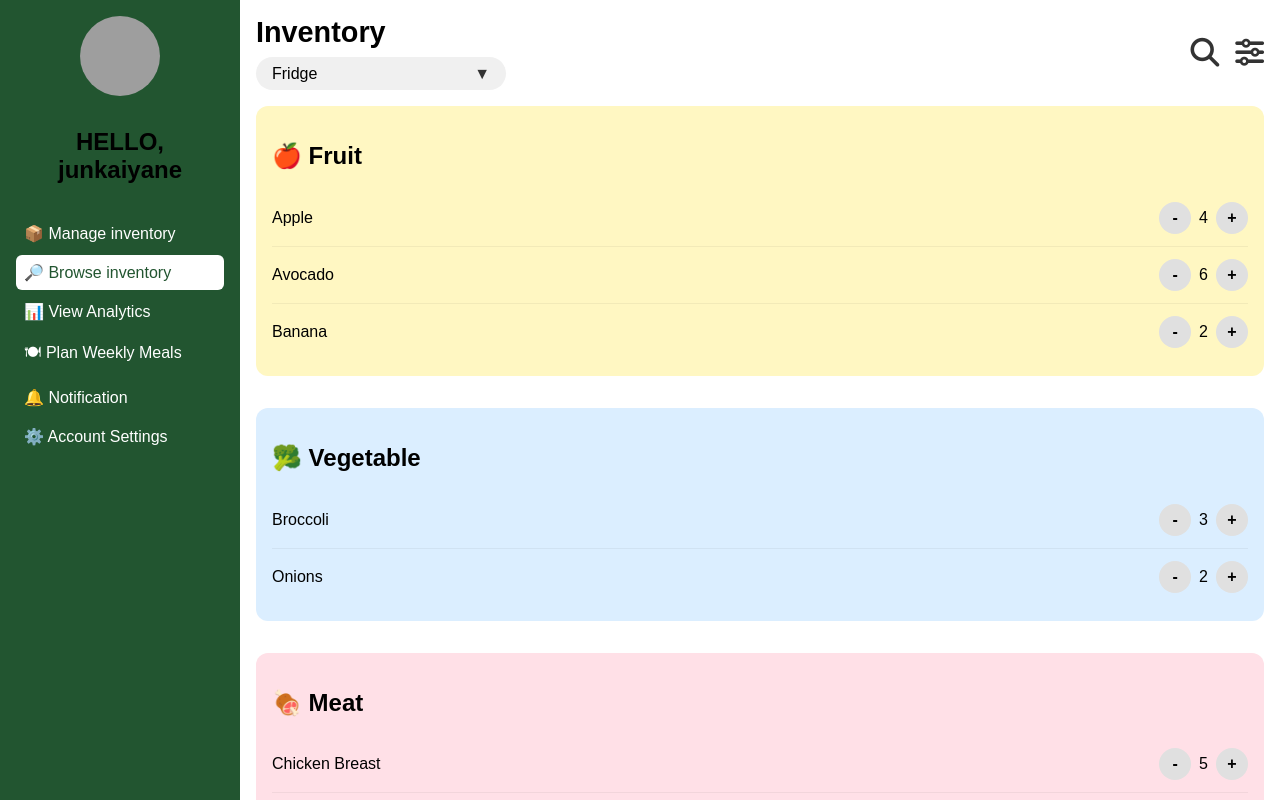
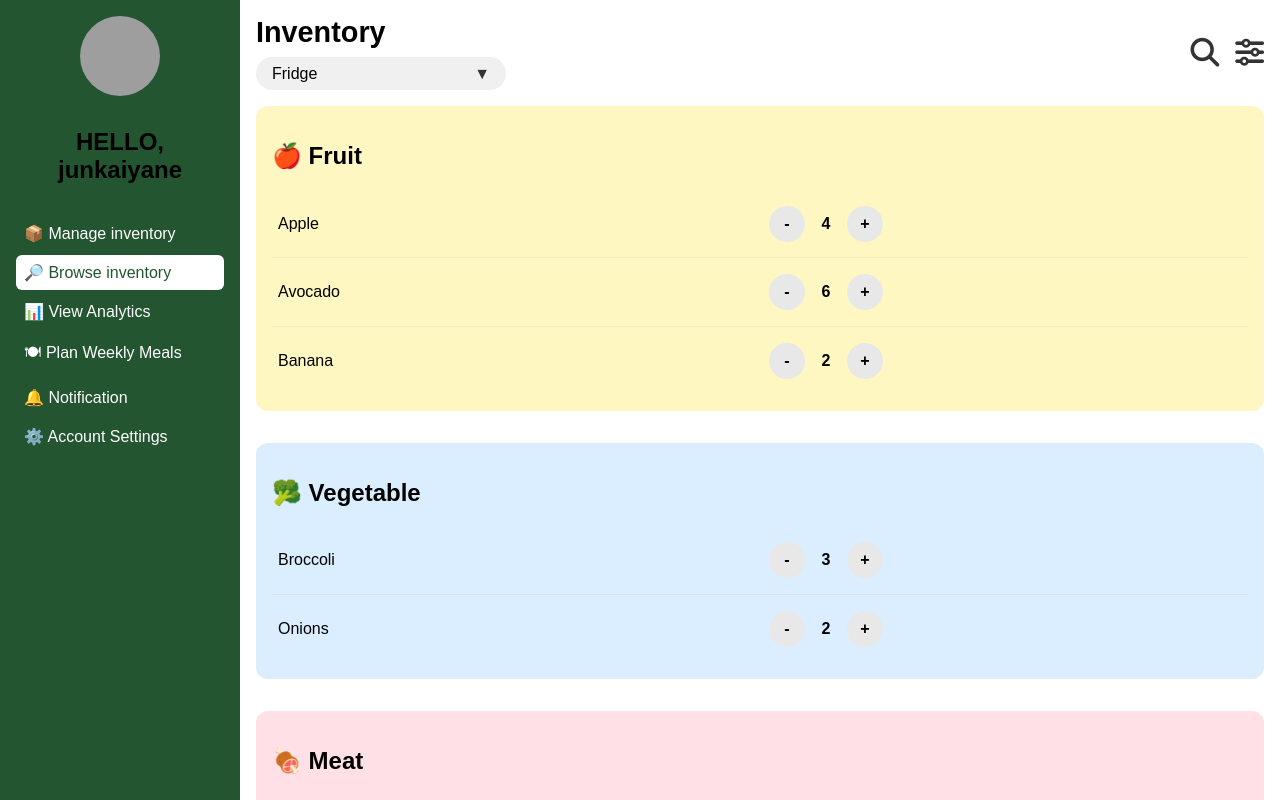
Before and after one commit to Jun20220703/bit216as, an Angular app: page /home in a window 1280 px wide. Both pictures are taken after a click on the button "Inventory". Shown: the top 800 px of the page. Built offline with nearby package versions, Linux system fonts and the light colour scheme; grey boxes are pictures that could not be loaded.

Commit message:
-qty+ done

```diff
--- a/src/app/components/browseFoodInventory/browse-inventory.component.css
+++ b/src/app/components/browseFoodInventory/browse-inventory.component.css
@@ -1,192 +1,145 @@
 /* Layout */
-.layout {
-  display: flex;
-  background-color: white;
+.layout { display: flex; background-color: white; }
+.content { flex: 1; padding: 1rem; }
+
+/* Header */
+.inventory-header { display: flex; align-items: center; justify-content: space-between; margin-bottom: 1rem; }
+.inventory-title label { display: block; font-size: 1.8rem; font-weight: bold; margin-bottom: 0.5rem; }
+
+/* Select */
+.select-wrapper { position: relative; width: 250px; }
+.select-wrapper select {
+  width: 100%; padding: 0.5rem 1rem; padding-right: 2.5rem;
+  border: none; border-radius: 60px; background-color: #f0f0f0; font-size: 1rem; outline: none; appearance: none; cursor: pointer;
+}
+.select-wrapper .custom-arrow { position: absolute; right: 1rem; top: 50%; transform: translateY(-50%); pointer-events: none; font-size: 1rem; color: #333; }
+
+/* Header icons */
+.header-icons { display: flex; align-items: center; gap: 1rem; }
+.header-icon { font-size: 1.8rem; cursor: pointer; color: #333; transition: color 0.2s; }
+.header-icon:hover { color: #007bff; }
+
+/* Search */
+.search-bar { margin: 0.5rem 0 1rem 0; }
+.search-bar input { width: 100%; max-width: 400px; padding: 0.5rem 1rem; border: 1px solid #ccc; border-radius: 30px; font-size: 1rem; outline: none; background-color: #f9f9f9; }
+
+/* Filter */
+.filter-panel { border: 1px solid #ccc; padding: 2rem; margin: 1rem 0; background-color: #f9f9f9; border-radius: 60px; }
+.filter-section { margin-bottom: 1.5rem; }
+.filter-section h3 { font-size: 1.1rem; font-weight: bold; margin-bottom: 0.8rem; }
+
+/* Category */
+.category { margin-bottom: 2rem; padding: 1rem; border-radius: 12px; }
+.category.fruit { background-color: #fff7c2; }
+.category.vegetable { background-color: #dbeeff; }
+.category.meat { background-color: #ffe0e7; }
+
+/* ---------- Item 行：三栏布局（name | quantity(center) | hover actions） ---------- */
+.item {
+  display: grid;
+  grid-template-columns: 1fr minmax(120px, 180px) minmax(160px, 320px);
+  gap: 12px;
+  align-items: center;
+  padding: 0.75rem 0;
+  border-bottom: 1px solid rgba(0,0,0,0.05);
 }
 
-.content {
-  flex: 1;
-  padding: 1rem;
-}
+/* 去掉最后一行下边线 */
+.item:last-child { border-bottom: none; }
 
-/* Header */
-.inventory-header {
-  display: flex;
-  align-items: center;
-  justify-content: space-between;
-  margin-bottom: 1rem;
-}
-
-.inventory-title label {
-  display: block;
-  font-size: 1.8rem;
-  font-weight: bold;
-  margin-bottom: 0.5rem;
-}
-
-/* Dropdown wrapper */
-.select-wrapper {
-  position: relative;
-  width: 250px;
-}
-
-.select-wrapper select {
-  width: 100%;
-  padding: 0.5rem 1rem;
-  padding-right: 2.5rem; /* space for arrow */
-  border: none;
-  border-radius: 60px;
-  background-color: #f0f0f0;
-  font-size: 1rem;
-  outline: none;
-  appearance: none;
-  cursor: pointer;
-}
-
-.select-wrapper .custom-arrow {
-  position: absolute;
-  right: 1rem;
-  top: 50%;
-  transform: translateY(-50%);
-  pointer-events: none;
-  font-size: 1rem;
-  color: #333;
-}
-
-/* Header icons */
-.header-icons {
-  display: flex;
-  align-items: center;
-  gap: 1rem;
-}
-
-.header-icon {
-  font-size: 1.8rem; /* bigger icon */
-  cursor: pointer;
-  color: #333;
-  transition: color 0.2s;
-}
-
-.header-icon:hover {
-  color: #007bff;
-}
-
-/* Search bar */
-.search-bar {
-  margin: 0.5rem 0 1rem 0;
-}
-
-.search-bar input {
-  width: 100%;
-  max-width: 400px;
-  padding: 0.5rem 1rem;
-  border: 1px solid #ccc;
-  border-radius: 30px;
-  font-size: 1rem;
-  outline: none;
-  background-color: #f9f9f9;
-}
-
-/* Filter panel */
-.filter-panel {
-  border: 1px solid #ccc;
-  padding: 2rem;
-  margin: 1rem 0;
-  background-color: #f9f9f9;
-  border-radius: 60px;
-}
-
-.filter-section {
-  margin-bottom: 1.5rem;
-}
-
-.filter-section h3 {
-  font-size: 1.1rem;
-  font-weight: bold;
-  margin-bottom: 0.8rem;
-}
-
-/* Category styling */
-.category {
-  margin-bottom: 2rem;
-  padding: 1rem;
-  border-radius: 12px;
-}
-
-.category.fruit {
-  background-color: #fff7c2;
-}
-
-.category.vegetable {
-  background-color: #dbeeff;
-}
-
-.category.meat {
-  background-color: #ffe0e7;
-}
-
-/* Items */
-.item {
-  display: flex;
-  align-items: center;
-  justify-content: space-between;
-  padding: 0.75rem 0;
-  border-bottom: 1px solid rgba(0, 0, 0, 0.05);
-}
-
-.item:last-child {
-  border-bottom: none;
-}
-
+/* 左：名称靠左 */
 .item-name {
   font-size: 1rem;
   font-weight: 500;
+  justify-self: start;
+  padding-left: 6px;
 }
 
-.actions {
+/* 中：数量栏居中 */
+.quantity-slot {
+  justify-self: center; /* 把 - qty + 放在中间列正中 */
   display: flex;
-  align-items: center;
-  gap: 1rem;
+  justify-content: center;
+  width: 100%;
 }
 
 .quantity-control {
-  display: flex;
+  display: inline-flex;
   align-items: center;
   gap: 0.5rem;
 }
 
 .quantity-control button {
-  width: 32px;
-  height: 32px;
+  width: 36px;
+  height: 36px;
   border: none;
   border-radius: 50%;
-  background-color: #e0e0e0;
+  background-color: #e8e8e8;
   cursor: pointer;
   font-weight: bold;
   font-size: 1rem;
+  display: inline-flex;
+  align-items: center;
+  justify-content: center;
 }
 
+.quantity-control .qty {
+  min-width: 26px;
+  text-align: center;
+  font-weight: 600;
+}
+
+/* 右：hover slot 靠右 */
+.hover-slot { justify-self: end; display: flex; align-items: center; justify-content: flex-end; }
+
+/* hover 按钮：在 DOM 内，但默认隐藏（opacity），显示用 class.visible 或 .item:hover */
 .hover-actions {
   display: flex;
-  gap: 0.5rem;
+  gap: 1.5rem;               /* 按钮间距 */
+  align-items: center;
+  opacity: 0;
+  pointer-events: none;
+  transform: translateX(8px);
+  transition: opacity 0.18s ease, transform 0.18s ease;
 }
 
+/* 显示条件：支持 CSS hover 或 Angular binding .visible */
+.item:hover .hover-actions,
+.hover-actions.visible {
+  opacity: 1;
+  pointer-events: auto;
+  transform: translateX(0);
+}
+
+/* hover 按钮风格（放大版） */
 .hover-actions button {
   border: none;
-  padding: 0.3rem 0.6rem;
-  border-radius: 6px;
+  /* padding 决定“格子”大小，可以适当调大 */
+  padding: 0.8rem 1.4rem;  /* ← 原来是0.3rem 0.6rem */
+  border-radius: 8px;      /* 稍微圆一点 */
   cursor: pointer;
-  font-size: 0.85rem;
+  font-size: 1rem;         /* ← 原来是0.85rem */
+  font-weight: 600;        /* 字重一点 */
 }
 
-.hover-actions .used {
-  background-color: #cce5ff;
+/* 颜色 */
+.hover-actions .used   { background-color: #cce5ff; }
+.hover-actions .meal   { background-color: #d4edda; }
+.hover-actions .donate { background-color: #fff3cd; }
+
+/* ---------- Responsive: 小屏把中间/右侧合并到下一行显示 ---------- */
+@media (max-width: 640px) {
+  .item {
+    grid-template-columns: 1fr; /* 单列 */
+    grid-template-rows: auto auto; /* 名称一行，控制一行 */
+    gap: 8px;
+  }
+
+  .quantity-slot, .hover-slot {
+    justify-self: start;
+  }
+
+  .hover-slot {
+    margin-left: 6px;
+  }
 }
-
-.hover-actions .meal {
-  background-color: #d4edda;
-}
-
-.hover-actions .donate {
-  background-color: #fff3cd;
-}
--- a/src/app/components/browseFoodInventory/browse-inventory.component.html
+++ b/src/app/components/browseFoodInventory/browse-inventory.component.html
@@ -17,26 +17,18 @@
       </div>
 
       <div class="header-icons">
-        <!-- Search Icon -->
         <i class="fa-solid fa-magnifying-glass header-icon" (click)="toggleSearchBar()"></i>
-
-        <!-- Filter Icon -->
         <i class="fa-solid fa-sliders header-icon" (click)="toggleFilterPanel()"></i>
       </div>
     </header>
 
     <!-- Search bar -->
     <div *ngIf="showSearch" class="search-bar">
-      <input
-        type="text"
-        [(ngModel)]="searchQuery"
-        placeholder="Search food items..."
-      />
+      <input type="text" [(ngModel)]="searchQuery" placeholder="Search food items..." />
     </div>
 
     <!-- Filter panel -->
     <div *ngIf="showFilter" class="filter-panel">
-      <!-- Source Section -->
       <div class="filter-section">
         <h3>Source</h3>
         <label>
@@ -49,24 +41,14 @@
         </label>
       </div>
 
-      <!-- Category Section -->
       <div class="filter-section">
         <h3>Category</h3>
-        <label>
-          <input type="checkbox" [checked]="filter.categories.all" (change)="toggleCategory('all')" /> All
-        </label>
-        <label>
-          <input type="checkbox" [checked]="filter.categories.fruit" (change)="toggleCategory('fruit')" /> Fruit
-        </label>
-        <label>
-          <input type="checkbox" [checked]="filter.categories.vegetable" (change)="toggleCategory('vegetable')" /> Vegetable
-        </label>
-        <label>
-          <input type="checkbox" [checked]="filter.categories.meat" (change)="toggleCategory('meat')" /> Meal
-        </label>
+        <label><input type="checkbox" [checked]="filter.categories.all" (change)="toggleCategory('all')" /> All</label>
+        <label><input type="checkbox" [checked]="filter.categories.fruit" (change)="toggleCategory('fruit')" /> Fruit</label>
+        <label><input type="checkbox" [checked]="filter.categories.vegetable" (change)="toggleCategory('vegetable')" /> Vegetable</label>
+        <label><input type="checkbox" [checked]="filter.categories.meat" (change)="toggleCategory('meat')" /> Meal</label>
       </div>
 
-      <!-- Expired Section -->
       <div class="filter-section">
         <h3>Expired in</h3>
         <input type="number" [(ngModel)]="filter.expiredIn" />
@@ -74,29 +56,30 @@
     </div>
 
     <!-- Category list -->
-    <div
-      *ngFor="let category of filteredCategories()"
-      class="category"
-      [ngClass]="category.colorClass"
-    >
+    <div *ngFor="let category of filteredCategories()" class="category" [ngClass]="category.colorClass">
       <h2>{{ category.icon }} {{ category.name }}</h2>
 
-      <div
-        *ngFor="let item of category.items"
-        class="item"
-        (mouseenter)="hoverItem = item"
-        (mouseleave)="hoverItem = null"
+      <!-- 每行改为三栏 grid（名称 | 中间数量 | 右侧 hover 动作） -->
+      <div *ngFor="let item of category.items"
+           class="item"
+           (mouseenter)="hoverItem = item"
+           (mouseleave)="hoverItem = null"
       >
-        <span class="item-name">{{ item.name }}</span>
+        <!-- 左：名称 -->
+        <div class="item-name">{{ item.name }}</div>
 
-        <div class="actions">
-          <div class="quantity-control">
-            <button (click)="decreaseItem(item)">-</button>
-            <span>{{ item.quantity }}</span>
-            <button (click)="increaseItem(item)">+</button>
+        <!-- 中：数量（居中） -->
+        <div class="quantity-slot">
+          <div class="quantity-control" role="group" aria-label="quantity controls">
+            <button (click)="decreaseItem(item)" aria-label="decrease">-</button>
+            <span class="qty">{{ item.quantity }}</span>
+            <button (click)="increaseItem(item)" aria-label="increase">+</button>
           </div>
+        </div>
 
-          <div class="hover-actions" *ngIf="hoverItem === item">
+        <!-- 右：hover 按钮（始终在 DOM，通过 class.visible 控制可见性） -->
+        <div class="hover-slot">
+          <div class="hover-actions" [class.visible]="hoverItem === item">
             <button class="used">Used</button>
             <button class="meal">Meal</button>
             <button class="donate">Donate</button>
```
Also changed, not shown: src/app/components/browseFoodInventory/browse-inventory.component.ts (+5 -23 lines).
